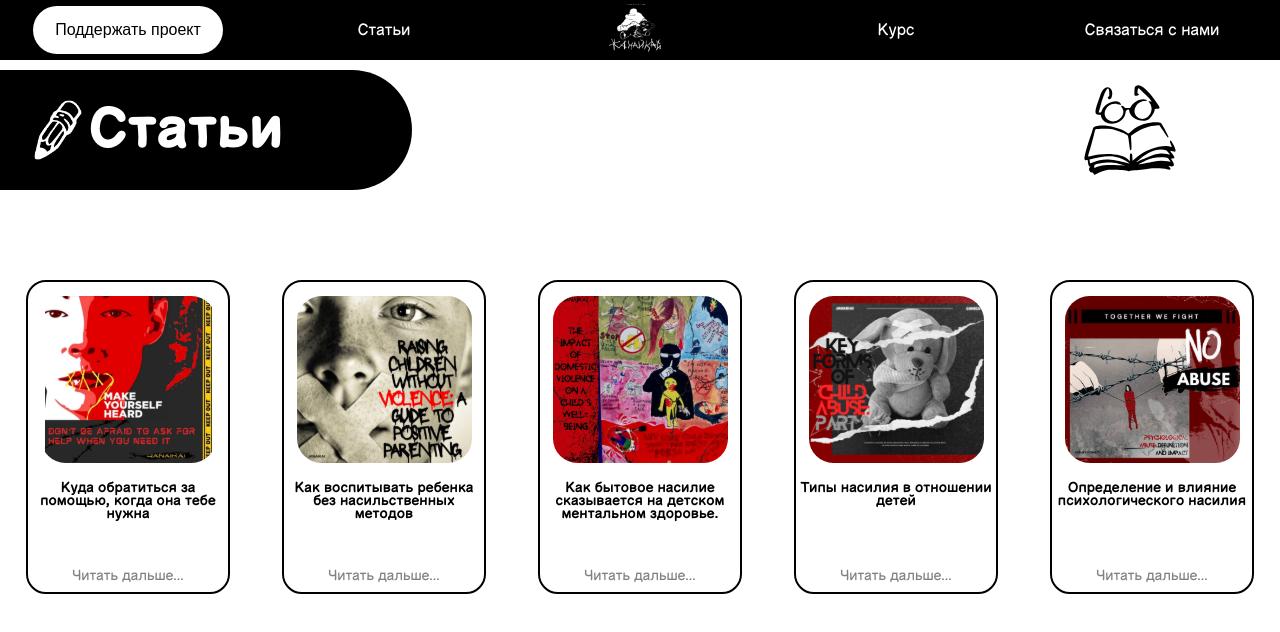
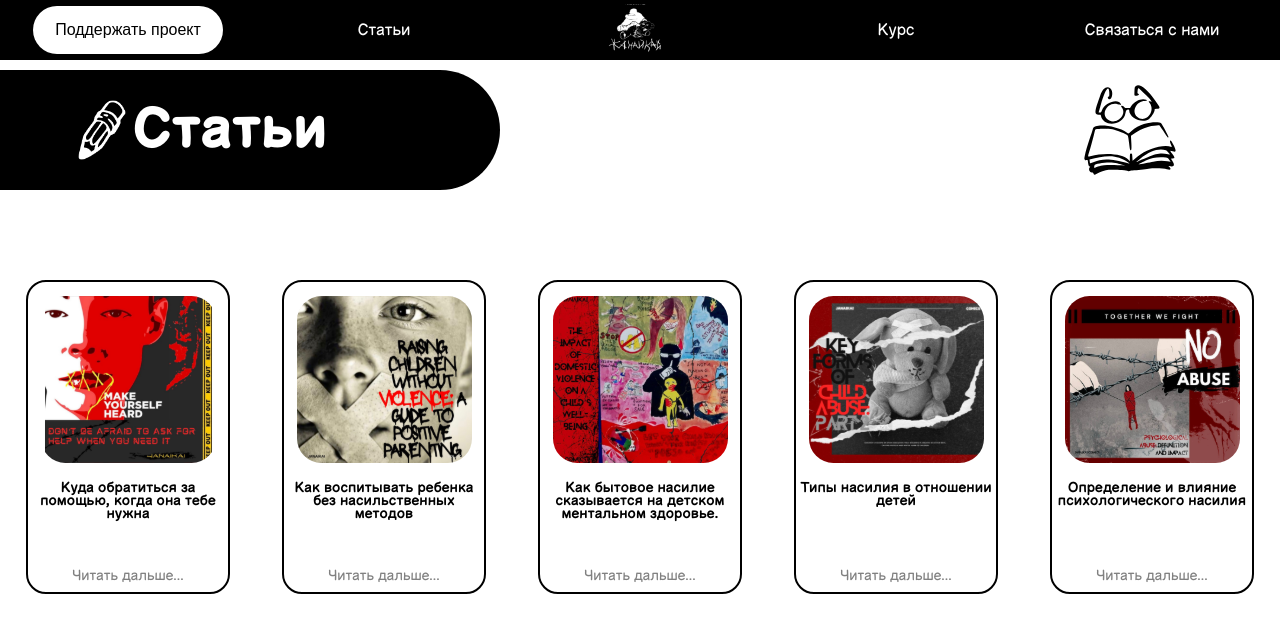
Before and after one commit to Nurswizz/janaikai, a React (Vite) app in the folder frontend/: page /articles in a window 1280 px wide. Shown: the top 632 px of the page. Built offline with nearby package versions, Linux system fonts and the light colour scheme.

Commit message:
minor changes

```diff
--- a/frontend/src/Articles.css
+++ b/frontend/src/Articles.css
@@ -15,7 +15,7 @@
 }
 .container {
     height: 120px;
-    width: 40%;
+    width: 600px;
     background-color: black;
     border-radius: 100px;
     color: white;
@@ -26,6 +26,7 @@
     justify-content: center;
     align-items: center;
     margin-bottom: 10px;
+    font-family: 700;
 }
 
 .container h1 {
--- a/frontend/src/Articles.jsx
+++ b/frontend/src/Articles.jsx
@@ -15,8 +15,7 @@ import Article5 from './assets/Articles/Article5.svg';
 const Articles = () => {
     return (
         <div className='articles'>
-            <Article img={Article1} title='Куда обратиться за помощью, когда
-она тебе нужна'/>
+            <Article img={Article1} title='Куда обратиться за помощью, когда она тебе нужна'/>
             <Article img={Article2} title='Как воспитывать ребенка без насильственных методов'/>
             <Article img={Article3} title='Как бытовое насилие сказывается на детском ментальном здоровье.'/>
             <Article img={Article4} title='Типы насилия в отношении детей'/>
```
